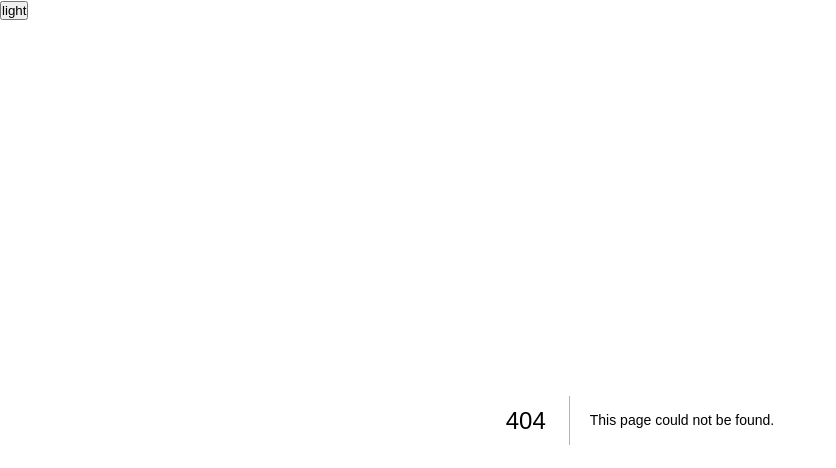
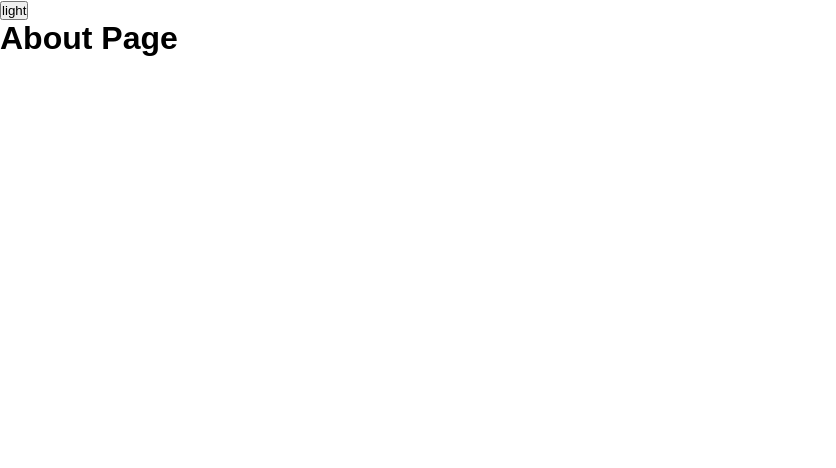
Before and after one commit to Chocobe1/Chocobe1.github.io, a Next.js app: page /about in a window 1280 px wide. Before the commit this address had no page. Shown: the top 468 px of the page, without its empty margins (0-836 px from the left). Built offline with nearby package versions, Linux system fonts and the light colour scheme.

Commit message:
github ci node 18 버전 적용

```diff
--- /dev/null
+++ b/src/app/about/page.tsx
@@ -0,0 +1,9 @@
+function About() {
+    return (
+        <div>
+            <h1>About Page</h1>
+        </div>
+    );
+}
+
+export default About;
```
